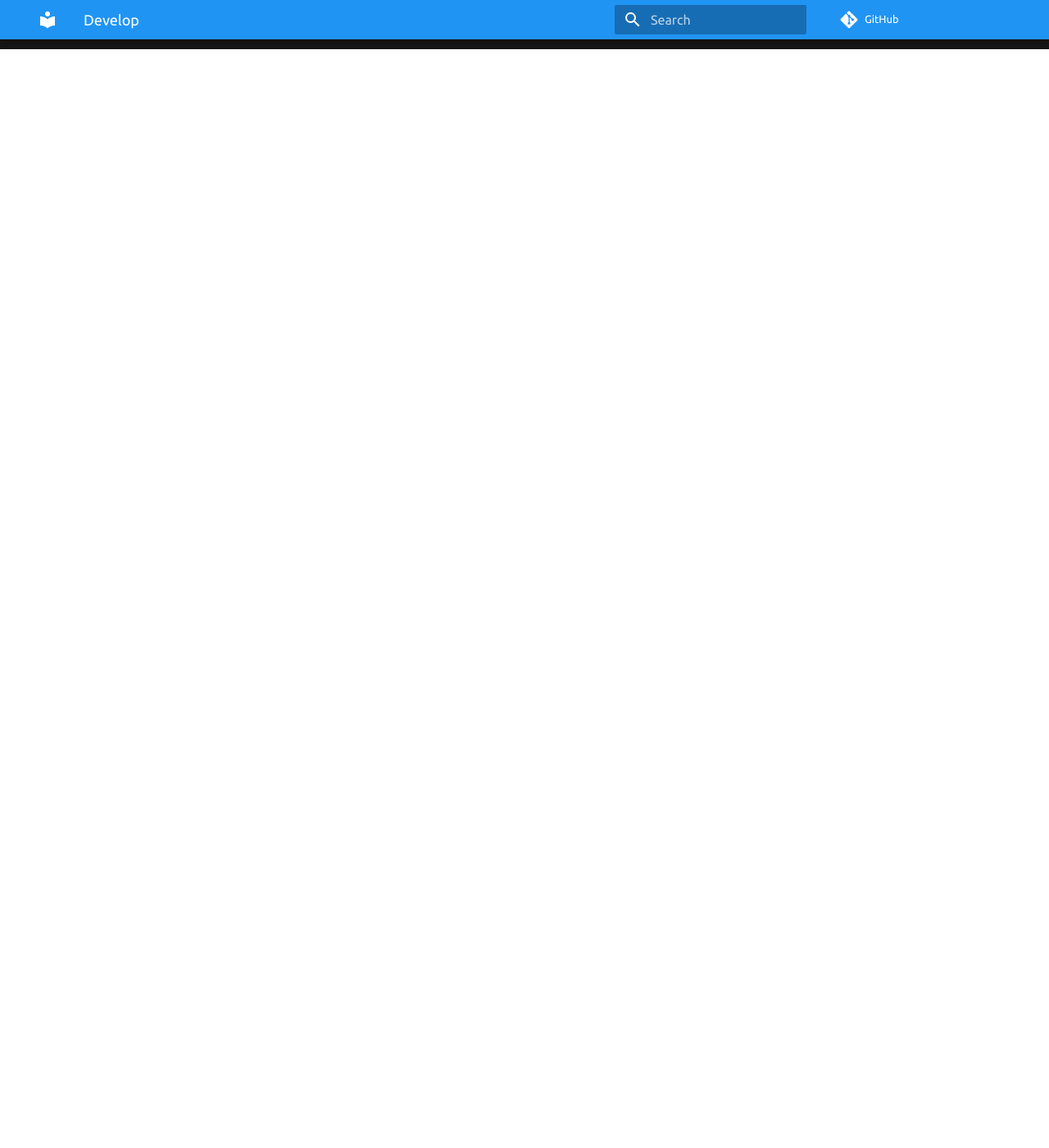
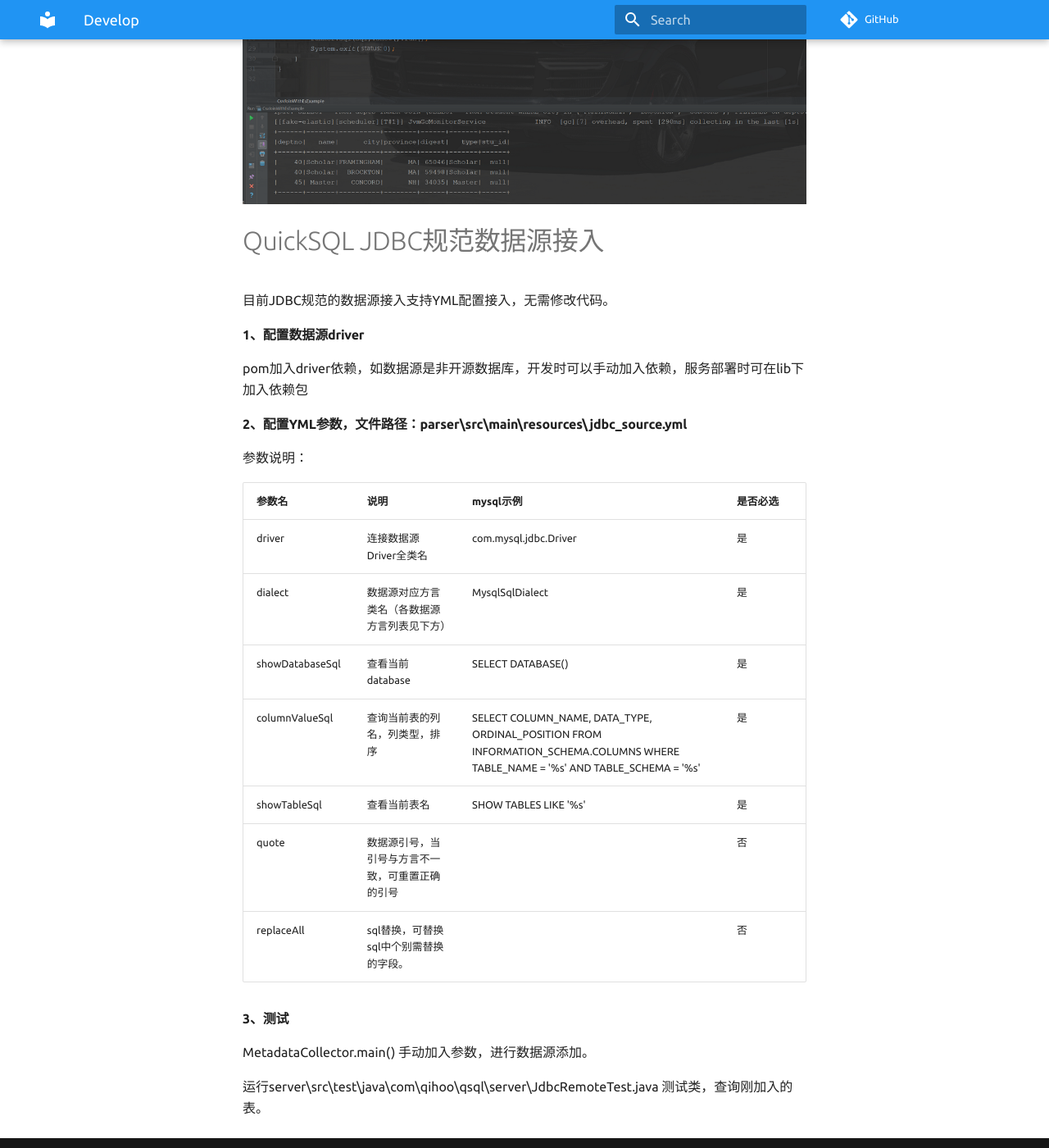
Before and after one commit to Qihoo360/Quicksql, an MkDocs documentation site: the page built from docs/zh/reference/develop.md, in a window 1280 px wide and 1400 px high, scrolled down 2803 px. Shown: the whole window at 82% size. Built offline with MkDocs 1.6.1 and Material for MkDocs 9.7.7, drawn with Linux system fonts in a browser that asks for light colours; comment, search, counter and statistics services are not loaded; before the commit the page ends 2863 px from its top, so only the background shows below that.

Commit message:
Update develop doc (#186)
* Update develop doc

* Update develop doc

```diff
--- a/docs/zh/reference/develop.md
+++ b/docs/zh/reference/develop.md
@@ -8,7 +8,7 @@
 
 （2）第二步 down 到本地 idea
 
-<img src="../../images/develop/image-20191230115105541.png" alt="image-20191230115105541" style="zoom:150%;" />
+![image-20191230115105541](../../images/develop/image-20191230115105541.png)
 
 (3) 第三步本地编译及打包
 
@@ -29,3 +29,36 @@ ps:混合查询测试
 （6）第六步运行混查 example
 
 ![image-20191231172837518](../../images/develop/image-20191231172837518.png)
+
+
+# QuickSQL JDBC规范数据源接入
+
+目前JDBC规范的数据源接入支持YML配置接入，无需修改代码。
+
+#### 1、配置数据源driver
+
+pom加入driver依赖，如数据源是非开源数据库，开发时可以手动加入依赖，服务部署时可在lib下加入依赖包
+
+
+
+#### 2、配置YML参数，文件路径：parser\src\main\resources\jdbc_source.yml
+
+参数说明：
+
+| 参数名          | 说明                                             | mysql示例                                                    | 是否必选 |
+| --------------- | ------------------------------------------------ | ------------------------------------------------------------ | -------- |
+| driver          | 连接数据源Driver全类名                           | com.mysql.jdbc.Driver                                        | 是       |
+| dialect         | 数据源对应方言类名（各数据源方言列表见下方）     | MysqlSqlDialect                                              | 是       |
+| showDatabaseSql | 查看当前database                                 | SELECT DATABASE()                                            | 是       |
+| columnValueSql  | 查询当前表的列名，列类型，排序                   | SELECT COLUMN_NAME, DATA_TYPE, ORDINAL_POSITION FROM INFORMATION_SCHEMA.COLUMNS WHERE TABLE_NAME = '%s' AND TABLE_SCHEMA = '%s' | 是       |
+| showTableSql    | 查看当前表名                                     | SHOW TABLES LIKE '%s'                                        | 是       |
+| quote           | 数据源引号，当引号与方言不一致，可重置正确的引号 |                                                              | 否       |
+| replaceAll      | sql替换，可替换sql中个别需替换的字段。           |                                                              | 否       |
+
+
+
+#### 3、测试
+
+MetadataCollector.main() 手动加入参数，进行数据源添加。
+
+运行server\src\test\java\com\qihoo\qsql\server\JdbcRemoteTest.java 测试类，查询刚加入的表。
```
Also changed, not shown: docs/reference/develop.md (+1 -1 lines).
